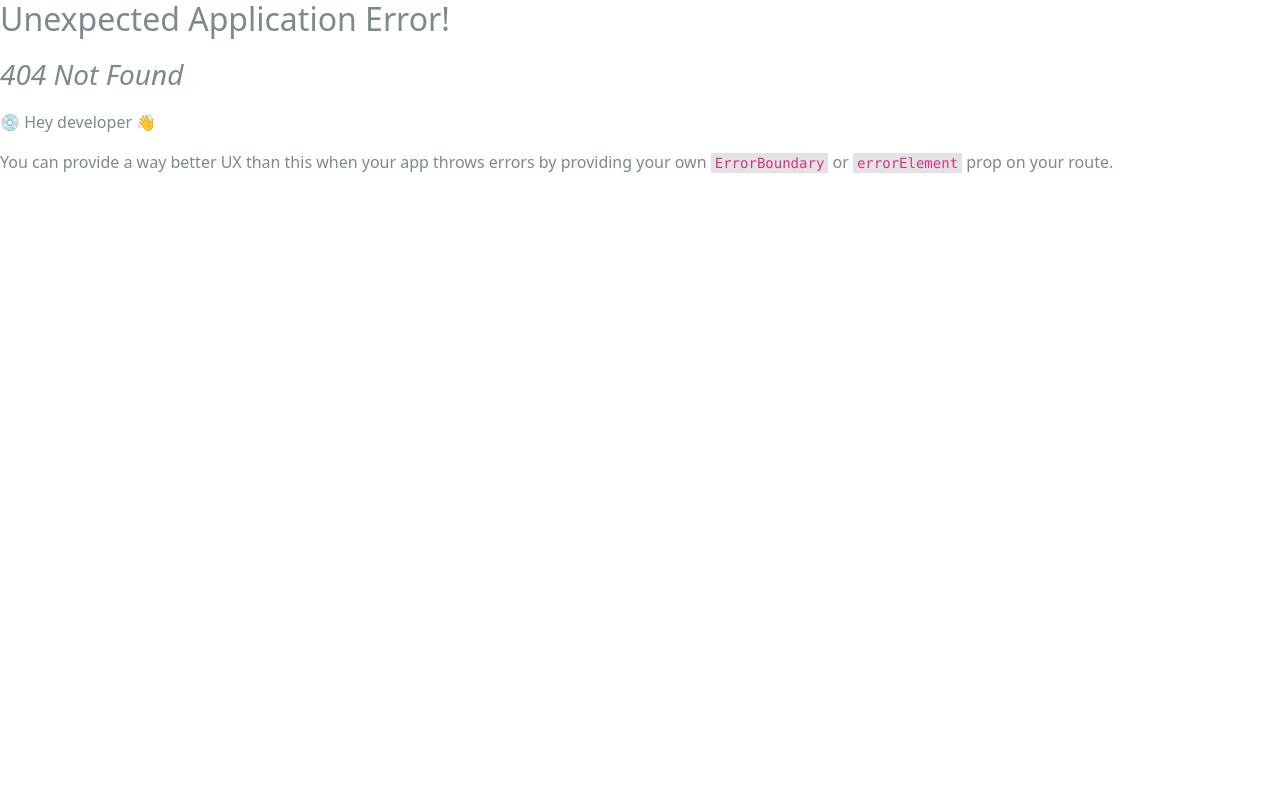
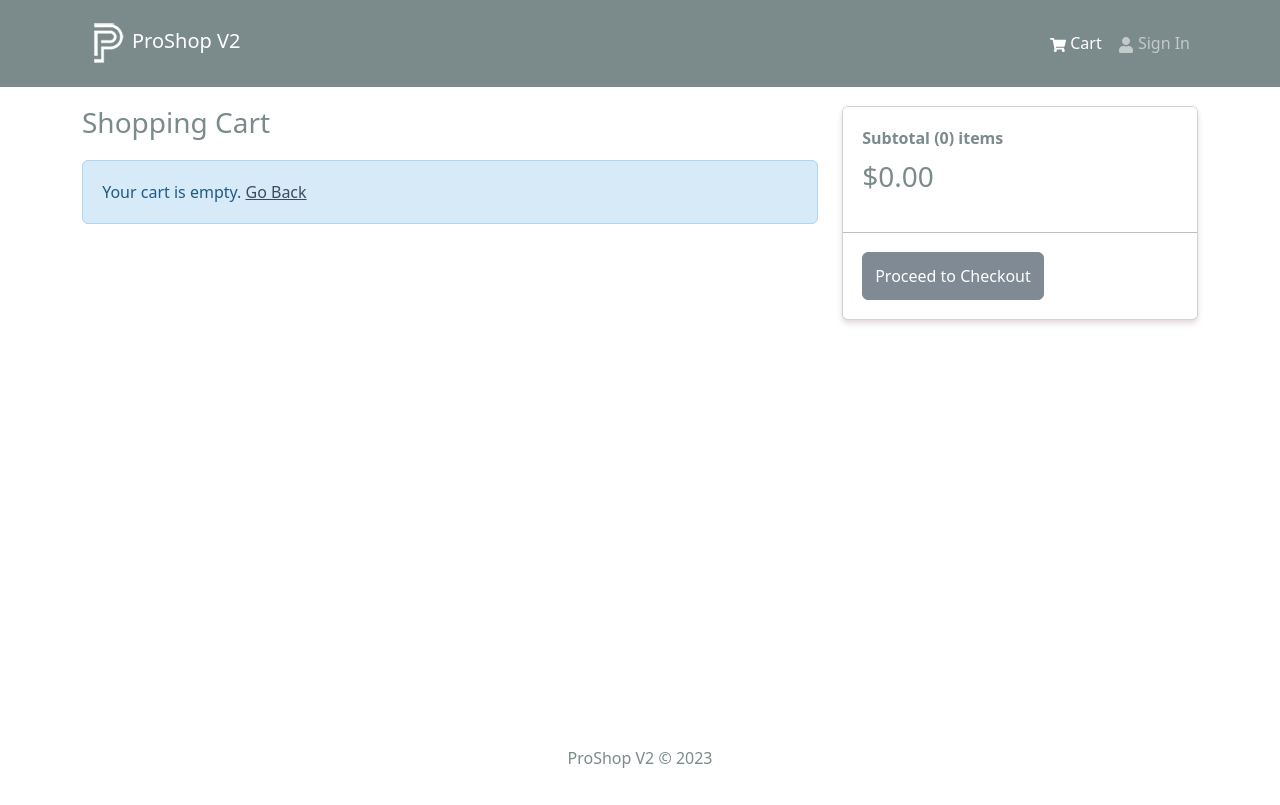
Before and after one commit to philrey12/proshop-v2, a React (Create React App) app in the folder frontend/: page /cart in a window 1280 px wide. Before the commit this address had no page. Built offline with nearby package versions, Linux system fonts and the light colour scheme.

Commit message:
Add Cart Screen

```diff
--- a/frontend/src/components/Header.jsx
+++ b/frontend/src/components/Header.jsx
@@ -1,10 +1,13 @@
 import React from 'react'
-import { Navbar, Nav, Container } from 'react-bootstrap'
+import { Badge, Navbar, Nav, Container } from 'react-bootstrap'
 import { FaShoppingCart, FaUser } from 'react-icons/fa'
 import { LinkContainer } from 'react-router-bootstrap'
+import { useSelector } from 'react-redux'
 import logo from '../assets/logo.png'
 
 const Header = () => {
+    const { cartItems } = useSelector((state) => state.cart)
+
     return (
         <header>
             <Navbar bg='dark' variant='dark' expand='md' collapseOnSelect>
@@ -21,7 +24,16 @@
                     <Navbar.Collapse id='basic-navbar-nav'>
                         <Nav className='ms-auto'>
                             <LinkContainer to='/cart'>
-                                <Nav.Link><FaShoppingCart /> Cart</Nav.Link>
+                                <Nav.Link>
+                                    <FaShoppingCart /> Cart
+                                    {
+                                        cartItems.length > 0 && (
+                                            <Badge pill bg='success' style={{marginLeft: '5px'}}>
+                                                { cartItems.reduce((a, c) => a + c.qty, 0) }
+                                            </Badge>
+                                        )
+                                    }
+                                </Nav.Link>
                             </LinkContainer>
                             <LinkContainer to='/login'>
                                 <Nav.Link><FaUser /> Sign In</Nav.Link>
--- a/frontend/src/index.js
+++ b/frontend/src/index.js
@@ -15,12 +15,14 @@
 import reportWebVitals from './reportWebVitals';
 import HomeScreen from './screens/HomeScreen';
 import ProductScreen from './screens/ProductScreen';
+import CartScreen from './screens/CartScreen';
 
 const router = createBrowserRouter(
   createRoutesFromElements(
     <Route path='/' element={<App />}>
       <Route index={true} path='/' element={<HomeScreen />} />
       <Route path='/product/:id' element={<ProductScreen />} />
+      <Route path='/cart' element={<CartScreen />} />
     </Route>
   )
 )
--- /dev/null
+++ b/frontend/src/screens/CartScreen.jsx
@@ -0,0 +1,83 @@
+import React from 'react'
+import { Link, useNavigate } from 'react-router-dom'
+import { useDispatch, useSelector } from 'react-redux'
+import { Row, Col, ListGroup, Image, Form, Button, Card } from 'react-bootstrap'
+import { FaTrash } from 'react-icons/fa'
+import Message from '../components/Message'
+import { addToCart } from '../slices/cartSlice'
+
+const CartScreen = () => {
+    const navigate = useNavigate()
+    const dispatch = useDispatch()
+    const cart = useSelector((state) => state.cart)
+    const { cartItems } = cart
+    const addToCartHandler = async (product, qty) => {
+        dispatch(addToCart({...product, qty}))
+    }
+
+    return (
+        <Row>
+            <Col md={8}>
+                <h3 style={{marginBottom: '20px'}}>Shopping Cart</h3>
+                { cartItems.length === 0 ? (
+                    <Message>
+                        Your cart is empty. <Link to='/'>Go Back</Link>
+                    </Message>
+                ) : (
+                    <ListGroup variant='flush'>
+                        { cartItems.map((item) => (
+                            <ListGroup.Item key={item._id}>
+                                <Row>
+                                    <Col md={2}>
+                                        <Image src={item.image} alt={item.name} fluid round />
+                                    </Col>
+                                    <Col md={3}>
+                                        <Link to={`/product/${item._id}`}>{item.name}</Link>
+                                    </Col>
+                                    <Col md={2}>
+                                        ${item.price}
+                                    </Col>
+                                    <Col md={2}>
+                                        <Form.Control as='select' value={item.qty} onChange={(e) => addToCartHandler(item, Number(e.target.value))}>
+                                            {[...Array(item.countInStock).keys()].map((x) => (
+                                                <option key={x + 1} value={x + 1}>
+                                                    {x + 1}
+                                                </option>
+                                            ))}
+                                        </Form.Control>
+                                    </Col>
+                                    <Col md={2}>
+                                        <Button type='button' variant='light'>
+                                            <FaTrash />
+                                        </Button>
+                                    </Col>
+                                </Row>
+                            </ListGroup.Item>
+                        ))}
+                    </ListGroup>
+                )}
+            </Col>
+            <Col md={4}>
+                <Card>
+                    <ListGroup variant='flush'>
+                        <ListGroup.Item>
+                            <strong>
+                                Subtotal ({cartItems.reduce((acc, item) => acc + item.qty, 0)}) items
+                            </strong>
+                            <h3 className='pt-2'>
+                                ${cartItems.reduce((acc, item) => acc + item.qty * item.price, 0).toFixed(2)}
+                            </h3>
+                        </ListGroup.Item>
+                        <ListGroup.Item>
+                            <Button type='button' className='btn-block' disabled={cartItems.length === 0}>
+                                Proceed to Checkout
+                            </Button>
+                        </ListGroup.Item>
+                    </ListGroup>
+                </Card>
+            </Col>
+        </Row>
+    )
+}
+
+export default CartScreen
--- a/frontend/src/screens/ProductScreen.jsx
+++ b/frontend/src/screens/ProductScreen.jsx
@@ -1,16 +1,30 @@
 import React from 'react'
-import { useParams } from 'react-router-dom'
+import { useState } from 'react'
+import { useParams, useNavigate } from 'react-router-dom'
 import { Link } from 'react-router-dom'
-import { Row, Col, Image, ListGroup, Card, Button } from 'react-bootstrap'
+import { Form, Row, Col, Image, ListGroup, Card, Button } from 'react-bootstrap'
+import { useDispatch } from 'react-redux'
 import { FaArrowLeft } from 'react-icons/fa'
 import Rating from '../components/Rating'
 import Loader from '../components/Loader'
 import Message from '../components/Message'
 import { useGetProductDetailsQuery } from '../slices/productsApiSlice'
+import { addToCart } from '../slices/cartSlice'
 
 const ProductScreen = () => {
     const { id: productId } = useParams()
-    const { data: product, isLoading, error } = useGetProductDetailsQuery(productId)
+    const dispatch = useDispatch()
+    const navigate = useNavigate()
+    const [qty, setQty] = useState(1)
+    const {
+        data: product,
+        isLoading,
+        error
+    } = useGetProductDetailsQuery(productId)
+    const addToCartHandler = () => {
+        dispatch(addToCart({ ...product, qty }))
+        navigate('/cart')
+    }
 
     return (
         <>
@@ -56,6 +70,7 @@
                                             </Col>
                                         </Row>
                                     </ListGroup.Item>
+
                                     <ListGroup.Item>
                                         <Row>
                                             <Col>Status:</Col>
@@ -64,8 +79,26 @@
                                             </Col>
                                         </Row>
                                     </ListGroup.Item>
+
+                                    {product.countInStock > 0 && (
+                                        <ListGroup.Item>
+                                            <Row>
+                                                <Col>Quantity</Col>
+                                                <Col>
+                                                    <Form.Control as='select' value={qty} onChange={(e) => setQty(Number(e.target.value))}>
+                                                            {[...Array(product.countInStock).keys()].map((x) => (
+                                                                <option key={x + 1} value={x + 1}>
+                                                                    {x + 1}
+                                                                </option>
+                                                            ))}
+                                                    </Form.Control>
+                                                </Col>
+                                            </Row>
+                                        </ListGroup.Item>
+                                    )}
+
                                     <ListGroup.Item>
-                                        <Button className='btn-block' type='button' disabled={product.countInStock === 0}>
+                                        <Button className='btn-block' type='button' disabled={product.countInStock === 0} onClick={addToCartHandler}>
                                             Add to Cart
                                         </Button>
                                     </ListGroup.Item>
--- /dev/null
+++ b/frontend/src/slices/cartSlice.js
@@ -0,0 +1,25 @@
+import { createSlice } from '@reduxjs/toolkit'
+import { updateCart } from '../utils/cartUtils'
+
+const initialState = localStorage.getItem('cart') ? JSON.parse(localStorage.getItem('cart')) : {cartItems: []}
+const cartSlice = createSlice({
+    name: 'cart',
+    initialState,
+    reducers: {
+        addToCart: (state, action) => {
+            const item = action.payload
+            const existItem = state.cartItems.find((x) => x._id === item._id)
+
+            if (existItem) {
+                state.cartItems = state.cartItems.map((x) => x._id === existItem._id ? item : x)
+            } else {
+                state.cartItems = [...state.cartItems, item]
+            }
+
+            return updateCart(state)
+        }
+    }
+})
+
+export const { addToCart } = cartSlice.actions
+export default cartSlice.reducer
--- a/frontend/src/store.js
+++ b/frontend/src/store.js
@@ -1,9 +1,11 @@
 import { configureStore } from "@reduxjs/toolkit"
 import { apiSlice } from "./slices/apiSlice"
+import cartSliceReducer from './slices/cartSlice'
 
 const store = configureStore({
     reducer: {
-        [apiSlice.reducerPath]: apiSlice.reducer
+        [apiSlice.reducerPath]: apiSlice.reducer,
+        cart: cartSliceReducer
     },
     middleware: (getDefaultMiddleware) => getDefaultMiddleware().concat(apiSlice.middleware),
     devTools: true
--- /dev/null
+++ b/frontend/src/utils/cartUtils.js
@@ -0,0 +1,21 @@
+export const addDecimals = (num) => {
+    return (Math.round(num * 100) / 100).toFixed(2)
+}
+
+export const updateCart = (state) => {
+    // Calculate item price
+    state.itemsPrice = addDecimals(state.cartItems.reduce((acc, item) => acc + item.price * item.qty, 0))
+
+    // Calculate shipping price (add $10 shipping fee if order is below $100)
+    state.shippingPrice = addDecimals(state.itemsPrice > 100 ? 0 : 10)
+
+    // Calculate tax price (15% tax)
+    state.taxPrice = addDecimals(Number((0.15 * state.itemsPrice).toFixed(2)))
+
+    // Calculate total price
+    state.totalPrice = (Number(state.itemsPrice) + Number(state.shippingPrice) + Number(state.taxPrice)).toFixed(2)
+
+    localStorage.setItem('cart', JSON.stringify(state))
+
+    return state
+}
```
Also changed, not shown: 1 other file (tests, documents, lock files or other folders).
